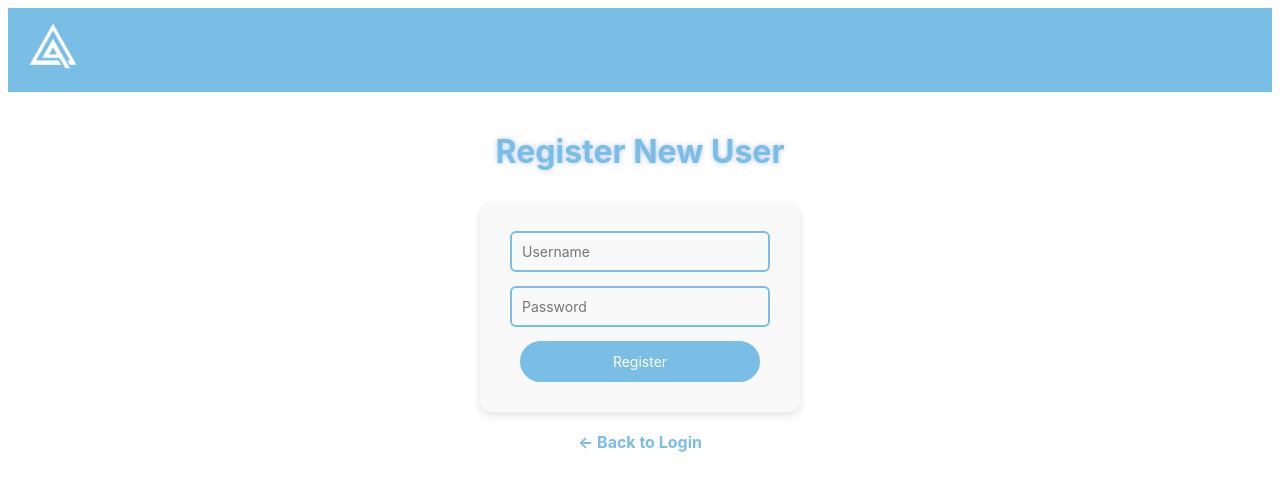
After one commit to thomas0997/PatientsListFinal, a Flask app: page /reg1 in a window 1280 px wide. The commit adds this page. Shown: the top 491 px of the page. Run offline with Flask 3, Linux system fonts and the light colour scheme.

Commit message:
Add Login Feature

```diff
--- a/app.py
+++ b/app.py
@@ -3,13 +3,19 @@ import sqlite3
 import os
 import io
 from datetime import datetime
-from flask import Flask, render_template, request, redirect, flash, url_for, send_file, jsonify
+from flask_session import Session
+from werkzeug.security import generate_password_hash, check_password_hash
+from flask import Flask, render_template, request, redirect, flash, url_for, send_file, jsonify, session
 
 app = Flask(__name__)
 app.secret_key = 'your_secret_key_here'
 basedir = os.path.abspath(os.path.dirname(__file__))
 
-# ---------- DATABASE CONNECTIONS ----------
+app.config["SESSION_PERMANENT"] = False
+app.config["SESSION_TYPE"] = "filesystem"
+Session(app)
+
+# ---------- DATABASE ----------
 def get_patient_db():
     conn = sqlite3.connect(os.path.join(basedir, "patients.db"))
     conn.row_factory = sqlite3.Row
@@ -20,114 +26,70 @@ def get_inventory_db():
     conn.row_factory = sqlite3.Row
     return conn
 
-@app.route('/favicon.ico')
-def favicon():
-    return redirect(url_for('static', filename='favicon.ico'))
+# ---------- FORCE LOGOUT ON FIRST REQUEST ----------
+@app.before_request
+def force_logout_on_visit():
+    if request.endpoint == "index":
+        session.clear()
 
-# ---------- UPLOAD & EXPORT ----------
-@app.route("/upload", methods=["GET", "POST"])
-def upload_csv():
+# ---------- AUTH ----------
+@app.route("/reg1", methods=["GET", "POST"])
+def register_user():
     if request.method == "POST":
-        action = request.form.get("action")
+        username = request.form.get("username")
+        password = request.form.get("password")
 
-        if action == "upload_patients":
-            file = request.files.get("file")
-            if not file or file.filename == "":
-                flash("No file selected")
-                return redirect(request.url)
+        if not username or not password:
+            flash("All fields are required.")
+            return redirect("/reg1")
 
-            if not file.filename.endswith(".csv"):
-                flash("Please upload a CSV file")
-                return redirect(request.url)
+        db = get_inventory_db()
+        existing = db.execute("SELECT * FROM users WHERE username = ?", (username,)).fetchone()
+        if existing:
+            flash("Username already exists.")
+            return redirect("/reg1")
 
-            try:
-                stream = io.StringIO(file.stream.read().decode("UTF8"))
-                reader = csv.DictReader(stream)
+        hash_pw = generate_password_hash(password)
+        db.execute("INSERT INTO users (username, password_hash) VALUES (?, ?)", (username, hash_pw))
+        db.commit()
+        flash("✅ Account created! Please log in.")
+        return redirect("/login")
 
-                db = get_patient_db()
-                db.execute("DELETE FROM patients")
-                db.execute("DELETE FROM sqlite_sequence WHERE name='patients'")
-                db.commit()
+    return render_template("reg1.html")
 
-                for row in reader:
-                    db.execute(
-                        "INSERT INTO patients (firstName, lastName, dob, address) VALUES (?, ?, ?, ?)",
-                        (row["First Name"], row["Last Name"], row["D.O.B (MM/DD/YYYY)"], row["Address"])
-                    )
-                db.commit()
-                flash("✅ Patients CSV uploaded and database reset!")
-            except Exception as e:
-                flash(f"⚠️ Error uploading patients CSV: {e}")
-            return redirect(request.url)
+@app.route("/login", methods=["GET", "POST"])
+def login():
+    if request.method == "POST":
+        username = request.form.get("username")
+        password = request.form.get("password")
 
-        elif action == "upload_inventory":
-            file = request.files.get("file")
-            if not file or file.filename == "":
-                flash("No file selected")
-                return redirect(request.url)
+        db = get_inventory_db()
+        user = db.execute("SELECT * FROM users WHERE username = ?", (username,)).fetchone()
 
-            if not file.filename.endswith(".csv"):
-                flash("Please upload a CSV file")
-                return redirect(request.url)
+        if user and check_password_hash(user["password_hash"], password):
+            session["name"] = username
+            return redirect("/index")
+        else:
+            flash("Login failed. Try again.")
+            return redirect("/login")
 
-            try:
-                stream = io.StringIO(file.stream.read().decode("UTF8"))
-                reader = csv.DictReader(stream)
+    return render_template("login.html")
 
-                db = get_inventory_db()
-                db.execute("DELETE FROM medicines")
-                for row in reader:
-                    name = row["Name"]
-                    quantity = int(row["Quantity"])
-                    db.execute("INSERT INTO medicines (name, quantity) VALUES (?, ?)", (name, quantity))
-                db.commit()
-                flash("✅ Inventory CSV uploaded and database updated!")
-            except Exception as e:
-                flash(f"⚠️ Error uploading inventory CSV: {e}")
-            return redirect(request.url)
-
-        elif action == "export_inventory":
-            db = get_inventory_db()
-            meds = db.execute("SELECT * FROM medicines").fetchall()
-
-            output = io.StringIO()
-            writer = csv.writer(output)
-            writer.writerow(["Name", "Quantity"])
-            for med in meds:
-                writer.writerow([med["name"], med["quantity"]])
-            output.seek(0)
-
-            return send_file(
-                io.BytesIO(output.getvalue().encode()),
-                mimetype="text/csv",
-                as_attachment=True,
-                download_name="inventory_export.csv"
-            )
-
-        elif action == "export_patients":
-            db = get_patient_db()
-            patients = db.execute("SELECT * FROM patients").fetchall()
-
-            output = io.StringIO()
-            writer = csv.writer(output)
-            writer.writerow(["ID", "First Name", "Last Name", "D.O.B (MM/DD/YYYY)", "Address"])
-            for p in patients:
-                writer.writerow([p["id"], p["firstName"], p["lastName"], p["dob"], p["address"]])
-            output.seek(0)
-
-            return send_file(
-                io.BytesIO(output.getvalue().encode()),
-                mimetype="text/csv",
-                as_attachment=True,
-                download_name="patients_export.csv"
-            )
-
-    return render_template("upload.html")
+@app.route("/logout")
+def logout():
+    session.clear()
+    return redirect("/login")
 
 # ---------- MAIN ROUTES ----------
 @app.route("/")
 def index():
-    return render_template("index.html")
+    return redirect("/login")
+
+@app.route("/index")
+def main_dashboard():
+    if "name" not in session:
+        return redirect("/login")
+    return render_template("index.html", name=session["name"])
 
 @app.route("/add", methods=["GET", "POST"])
 def add():
@@ -184,7 +146,7 @@ def view():
     patients = db.execute("SELECT * FROM patients").fetchall()
     return render_template("view.html", patients=patients)
 
-# ---------- INVENTORY SECTION ----------
+# ---------- INVENTORY ----------
 @app.route("/inventory")
 def inventory_menu():
     return render_template("inventory/index.html")
@@ -216,11 +178,13 @@ def add_medicine():
     if request.method == "POST":
         name = request.form.get("name")
         quantity = int(request.form.get("quantity") or 0)
+        user = session.get("name", "Unknown")
         if not name or quantity < 0:
             flash("Invalid input.")
             return redirect(request.url)
         db = get_inventory_db()
         db.execute("INSERT OR REPLACE INTO medicines (name, quantity) VALUES (?, ?)", (name, quantity))
+        db.execute("INSERT INTO logs (medicine_name, change, timestamp, user) VALUES (?, ?, ?, ?)", (name, quantity, datetime.now().isoformat(), user))
         db.commit()
         return render_template("inventory/success.html")
     return render_template("inventory/add.html")
@@ -252,20 +216,35 @@ def ajax_update_quantity(name):
     med = db.execute("SELECT * FROM medicines WHERE name = ?", (name,)).fetchone()
     if not med:
         return jsonify({"error": "Medicine not found"}), 404
+
     change = 1 if action == "add" else -1
     new_qty = max(0, med["quantity"] + change)
     db.execute("UPDATE medicines SET quantity = ? WHERE name = ?", (new_qty, name))
+
+    username = session.get("name", "Unknown")
+
     today = datetime.now().date().isoformat()
-    existing_log = db.execute("SELECT id, change FROM logs WHERE medicine_name = ? AND date(timestamp) = ? ORDER BY id DESC LIMIT 1", (name, today)).fetchone()
+    existing_log = db.execute(
+        "SELECT id, change FROM logs WHERE medicine_name = ? AND date(timestamp) = ? ORDER BY id DESC LIMIT 1",
+        (name, today)
+    ).fetchone()
+
     if existing_log:
         new_change = existing_log["change"] + change
-        db.execute("UPDATE logs SET change = ?, timestamp = ? WHERE id = ?", (new_change, datetime.now().isoformat(), existing_log["id"]))
+        db.execute(
+            "UPDATE logs SET change = ?, timestamp = ?, user = ? WHERE id = ?",
+            (new_change, datetime.now().isoformat(), username, existing_log["id"])
+        )
     else:
-        db.execute("INSERT INTO logs (medicine_name, change, timestamp) VALUES (?, ?, ?)", (name, change, datetime.now().isoformat()))
+        db.execute(
+            "INSERT INTO logs (medicine_name, change, timestamp, user) VALUES (?, ?, ?, ?)",
+            (name, change, datetime.now().isoformat(), username)
+        )
+
     db.commit()
     return jsonify({"quantity": new_qty})
 
-# ---------- RUN APP ----------
+# ---------- RUN ----------
 if __name__ == "__main__":
     port = int(os.environ.get("PORT", 10000))
     app.run(host="0.0.0.0", port=port)
--- a/requirements.txt
+++ b/requirements.txt
@@ -1,3 +1,4 @@
 flask
 Flask==2.3.2
 gunicorn
+Flask-Session
--- a/templates/index.html
+++ b/templates/index.html
@@ -80,7 +80,7 @@
     <img src="{{ url_for('static', filename='AURON.png') }}" alt="Logo">
 </div>
 
-<h1>Welcome to Dra. Franco's Clinic</h1>
+<h1>Welcome, {{ name }}! This is Dra. Franco's Clinic</h1>
 
 <div class="main-menu">
     <a href="/patients" class="menu-item">
--- a/templates/inventory/logs.html
+++ b/templates/inventory/logs.html
@@ -97,9 +97,7 @@
 <h1>Inventory Logs</h1>
 
 <div class="container">
-<div class="container">
     <button type="button" onclick="window.location.href='/inventory'">Go Back</button>
-</div>
 
     {% if logs %}
     <form method="POST" action="/inventory/logs/clear" onsubmit="return confirm('Are you sure you want to delete all logs?');" style="display:inline;">
@@ -125,6 +123,7 @@
             <th>Medicine</th>
             <th>Change</th>
             <th>Timestamp</th>
+            <th>User</th>
         </tr>
     </thead>
     <tbody>
@@ -133,6 +132,7 @@
             <td>{{ log.medicine_name }}</td>
             <td class="{{ 'positive' if log.change > 0 else 'negative' }}">{{ log.change }}</td>
             <td>{{ log.timestamp }}</td>
+            <td>{{ log.user or "Unknown" }}</td>
         </tr>
         {% endfor %}
     </tbody>
--- /dev/null
+++ b/templates/login_failed.html
@@ -0,0 +1,6 @@
+{% extends "layout.html" %}
+{% block body %}
+<h2 style="color:red;">Login Failed</h2>
+<p>Invalid username or password.</p>
+<a href="/login">Try again</a>
+{% endblock %}
--- /dev/null
+++ b/templates/reg1.html
@@ -0,0 +1,127 @@
+{% extends "layout.html" %}
+{% block body %}
+<style>
+    .logo-header {
+        background-color: #7ABDE5;
+        padding: 10px;
+        text-align: left;
+    }
+
+    .logo-header img {
+        height: 60px;
+        width: auto;
+        margin-left: 5px;
+    }
+
+    h1 {
+        text-align: center;
+        font-family: -apple-system, 'SF Pro';
+        margin-top: 40px;
+        color: #7ABDE5;
+        text-shadow: 0px 0px 5px rgba(104, 143, 229, 0.5);
+    }
+
+    .form-wrapper {
+        display: flex;
+        justify-content: center;
+        margin-top: 30px;
+    }
+
+    form {
+        display: flex;
+        flex-direction: column;
+        align-items: center;
+        gap: 14px;
+        background-color: #f9f9f9;
+        padding: 30px;
+        border-radius: 12px;
+        box-shadow: 0 4px 8px rgba(0,0,0,0.1);
+    }
+
+    input[type="text"], input[type="password"] {
+        width: 260px;
+        font-family: -apple-system, 'SF Pro';
+        border: 2px solid #7ABDE5;
+        border-radius: 6px;
+        padding: 10px;
+        background-color: transparent;
+        box-sizing: border-box;
+        font-size: 14px;
+    }
+
+    .button-row {
+        display: flex;
+        justify-content: center;
+        gap: 10px;
+        width: 100%;
+        max-width: 240px;
+    }
+
+    button {
+        flex: 1;
+        font-family: -apple-system, 'SF Pro';
+        border: 2px solid #7ABDE5;
+        border-radius: 100px;
+        padding: 10px 20px;
+        font-size: 14px;
+        background-color: #7ABDE5;
+        color: white;
+        cursor: pointer;
+    }
+
+    button:hover {
+        background-color: #688FE5;
+        border-color: #688FE5;
+    }
+
+    .message-list {
+        text-align: center;
+        color: red;
+        font-family: -apple-system, 'SF Pro';
+        margin-top: 20px;
+    }
+
+    .back-link {
+        display: block;
+        text-align: center;
+        margin-top: 20px;
+        font-family: -apple-system, 'SF Pro';
+        text-decoration: none;
+        color: #7ABDE5;
+        font-weight: bold;
+    }
+
+    .back-link:hover {
+        color: #688FE5;
+    }
+</style>
+
+<div class="logo-header">
+    <img src="{{ url_for('static', filename='AURON.png') }}" alt="Logo">
+</div>
+
+<h1>Register New User</h1>
+
+<div class="form-wrapper">
+    <form method="post" autocomplete="off">
+        <input name="username" type="text" placeholder="Username" required>
+        <input name="password" type="password" placeholder="Password" required>
+
+        <div class="button-row">
+            <button type="submit">Register</button>
+        </div>
+    </form>
+</div>
+
+{% with messages = get_flashed_messages() %}
+  {% if messages %}
+    <ul class="message-list">
+      {% for message in messages %}
+        <li>{{ message }}</li>
+      {% endfor %}
+    </ul>
+  {% endif %}
+{% endwith %}
+
+<a href="/login" class="back-link">← Back to Login</a>
+{% endblock %}
```
Also changed, not shown: templates/login.html (added, +131 -0 lines), templates/login2.html (added, +8 -0 lines), inventory.db, patients.db, 2 other files.
